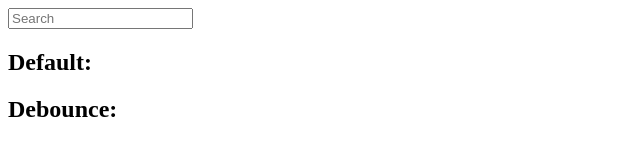
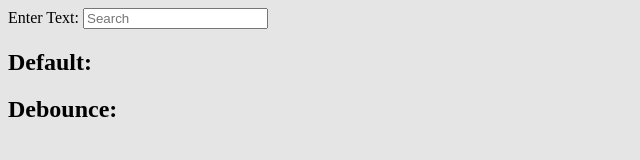
Before and after one commit to Yasir284/placement_assignment_answer-10-javascript, a plain HTML site: page index.html in a window 1280 px wide. Shown: the whole page, without its empty margins (0-640 px from the left). Drawn offline with Linux system fonts and the light colour scheme.

Commit message:
completed assgnment

```diff
--- a/index.html
+++ b/index.html
@@ -6,9 +6,10 @@
     <meta name="viewport" content="width=device-width, initial-scale=1.0" />
     <title>Placement Assignment Answer-10 Javascript</title>
   </head>
-  <body>
+  <body style="background-color: rgba(0, 0, 0, 0.1)">
     <div>
-      <input type="text" id="search-input" placeholder="Search" />
+      <label for="input">Enter Text:</label>
+      <input type="text" name="input" id="search-input" placeholder="Search" />
 
       <h2>Default: <span id="default"></span></h2>
       <h2>Debounce: <span id="debounce"></span></h2>
```
